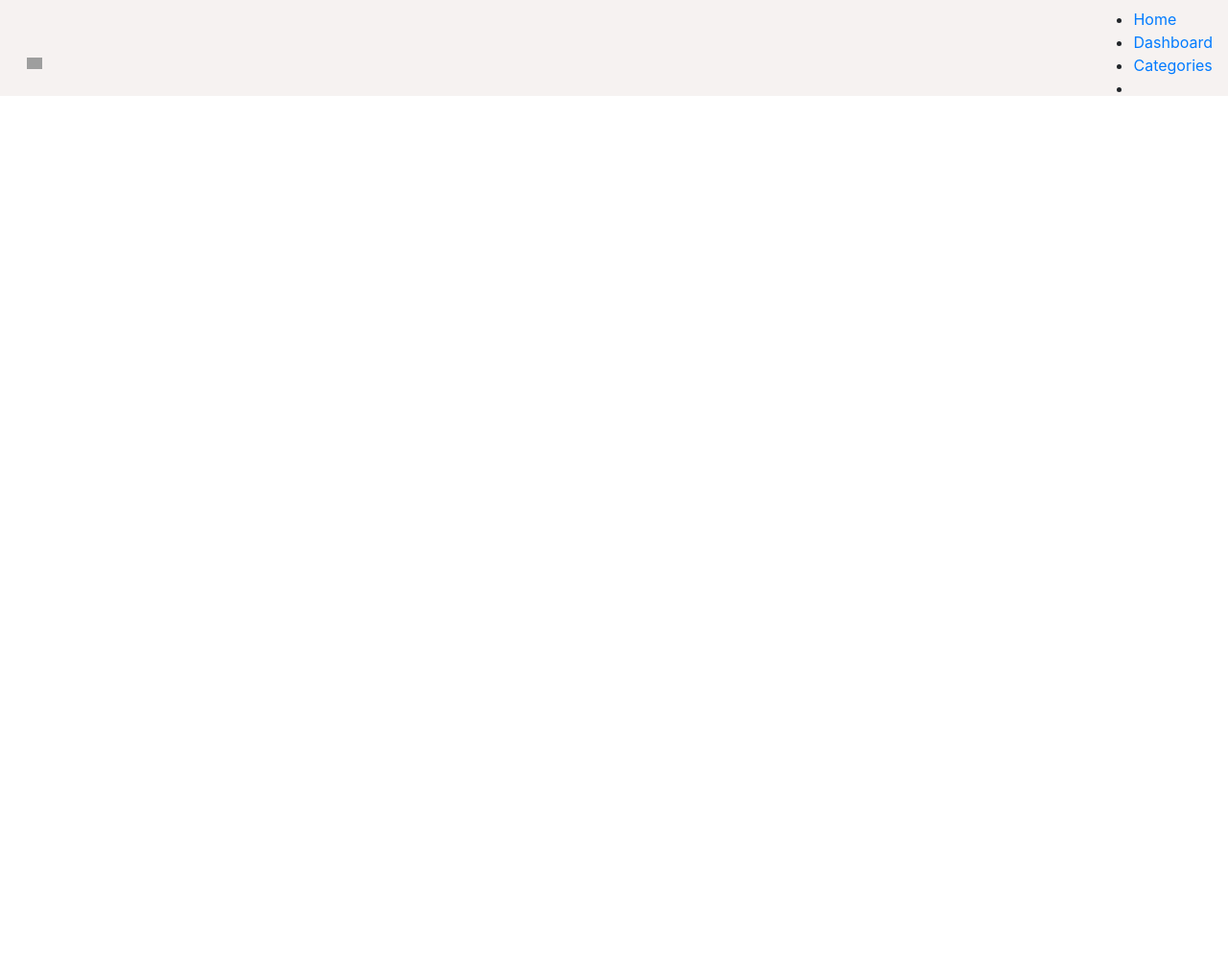
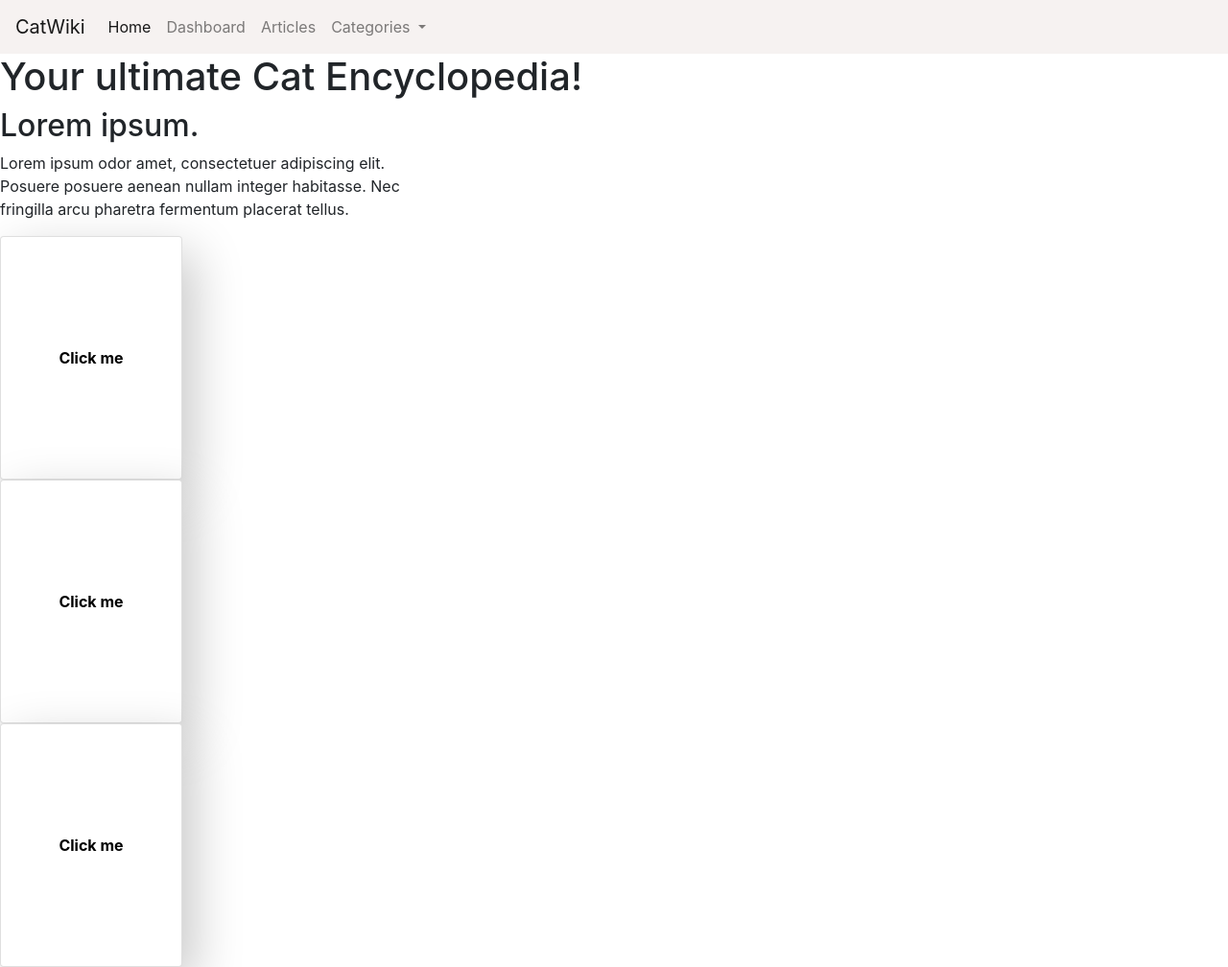
Before and after one commit to DWEDM/CatWiki, a PHP site: page /home.php in a window 1280 px wide. Shown: the whole page at 96% size. Before the commit the page ends 100 px from the top, so only its background shows below. Run offline with PHP 8.4, Linux system fonts and the light colour scheme; some libraries are stand-ins or nearby versions; grey boxes are pictures that could not be loaded.

Commit message:
nahihilo ako di ako makapag code

```diff
--- a/app/views/home.php
+++ b/app/views/home.php
@@ -1,10 +1,30 @@
 <?php include "partials/header.php" ?>
-<style>
-    body{
-        background: #F6F2F1;
-      }
-</style>
+
+
 <body>
+    <div class="home-container">
+        <div class="home-title-section">
+            <div class="title-section">
+                <h1>Your ultimate Cat Encyclopedia!</h1>
+                <h2>Lorem ipsum.</h2>
+                <p>
+                    Lorem ipsum odor amet, consectetuer adipiscing elit.<br>
+                    Posuere posuere aenean nullam integer habitasse. Nec <br>
+                    fringilla arcu pharetra fermentum placerat tellus.<br>
+                </p>
+            </div>
+            <div class="image">
+            </div>
+        </div>
 
+        <div class="featured-articles">
+            <div class="description"></div>
+            <div class="card-carousel">
+                <?php include "partials/card.php" ?>
+                <?php include "partials/card.php" ?>
+                <?php include "partials/card.php" ?>
+            </div>
+        </div>
+    </div>
 </body>
 <?php include "partials/footer.php" ?>
--- /dev/null
+++ b/app/views/partials/card.php
@@ -0,0 +1,34 @@
+<style>
+    .card {
+    box-sizing: border-box;
+    width: 190px;
+    height: 254px;
+    background: rgba(217, 217, 217, 0.58);
+    border: 1px solid white;
+    box-shadow: 12px 17px 51px rgba(0, 0, 0, 0.22);
+    backdrop-filter: blur(6px);
+    border-radius: 17px;
+    text-align: center;
+    cursor: pointer;
+    transition: all 0.5s;
+    display: flex;
+    align-items: center;
+    justify-content: center;
+    user-select: none;
+    font-weight: bolder;
+    color: black;
+    }
+
+    .card:hover {
+    border: 1px solid black;
+    transform: scale(1.05);
+    }
+
+    .card:active {
+    transform: scale(0.95) rotateZ(1.7deg);
+    }
+</style>
+
+<div class="card">
+  Click me
+</div>
--- a/app/views/partials/footer.php
+++ b/app/views/partials/footer.php
@@ -17,20 +17,6 @@
   <script src="https://cdnjs.cloudflare.com/ajax/libs/cropperjs/1.5.15/cropper.min.js"></script>
 
 </head>
-<style>
-  .container-footer{
-    width: 100%;
-    background-color: black;
-  }
-</style>
-<body>
-
-<div class="container-footer">
-</div>
-
-
-
-</body>
 
 
 
--- a/app/views/partials/header.php
+++ b/app/views/partials/header.php
@@ -18,39 +18,36 @@ if (isset($_GET['logout'])) {
     </title>
     <link href="https://cdn.jsdelivr.net/npm/bootstrap@5.3.3/dist/css/bootstrap.min.css" rel="stylesheet"
       integrity="sha384-QWTKZyjpPEjISv5WaRU9OFeRpok6YctnYmDr5pNlyT2bRjXh0JMhjY6hW+ALEwIH" crossorigin="anonymous">
+    <link href="style.css" rel="stylesheet">
+  </head>
 
-    <style>
-      .navbar{
-        width: 100%;
-        height: 100px;
-        background-color: #F6F2F1;
-        overflow: hidden;
-      }
-      .logo-nav{
-        width: auto;
-        height: auto;
-      }
-      .logo-nav img{
-        margin-left: 3%;
-        width: 4%;
-        height: auto;
-      }
-    </style>
+  <nav class="navbar navbar-expand-lg navbar-light" style="background-color: #F6F2F1;">
+    <a class="navbar-brand" href="#">CatWiki</a>
 
-</head>
-<body>
-  <div class= "navbar">
-      <div class="logo-nav">
-        <img src="assets/HomePage/resources/Banner.png" alt="">
+    <button class="navbar-toggler" type="button" data-toggle="collapse" data-target="#navbarNavDropdown" aria-controls="navbarNavDropdown" aria-expanded="false" aria-label="Toggle navigation">
+      <span class="navbar-toggler-icon"></span>
+    </button>
+
+    <div class="collapse navbar-collapse" id="navbarNavDropdown">
+      <ul class="navbar-nav">
+        <li class="nav-item active">
+          <a class="nav-link" href="#">Home</a>
+        </li>
+        <li class="nav-item">
+          <a class="nav-link" href="#">Dashboard</a>
+        </li>
+        <li class="nav-item">
+          <a class="nav-link" href="#">Articles</a>
+        </li>
+        <li class="nav-item dropdown">
+          <a class="nav-link dropdown-toggle" href="#" id="navbarDropdownMenuLink" data-toggle="dropdown" aria-haspopup="true" aria-expanded="false">
+            Categories
+          </a>
+          <div class="dropdown-menu" aria-labelledby="navbarDropdownMenuLink">
+            <a class="dropdown-item" href="#">Cat</a>
+            <a class="dropdown-item" href="#">Breed</a>
           </div>
-
-      <div class="navbar-links">
-        <ul>
-          <li><a href="">Home</a></li>
-          <li><a href="">Dashboard</a></li> <!--Dat admin/editor lang to-->
-          <li><a href="">Categories</a></li>
-          <li><a href=""></a></li>
+        </li>
       </ul>
     </div>
-  </div>
-</body>
+  </nav>
```
Also changed, not shown: public/style.css (added, +35 -0 lines), public/assets/Banner.png (renamed from public/assets/HomePage/resources/Banner.png), public/assets/HomePage/placeholder/1.jfif (deleted), public/assets/HomePage/placeholder/2.jpg (deleted), public/assets/HomePage/placeholder/3.jpg (deleted), public/assets/HomePage/placeholder/4.jpg (deleted), public/assets/HomePage/placeholder/5.jpg (deleted), public/assets/icon.png (renamed from public/assets/HomePage/resources/icon.png), public/assets/title.png (renamed from public/assets/HomePage/resources/title.png), public/script.js (added). Lines whose indentation alone changed are shown as unchanged.
